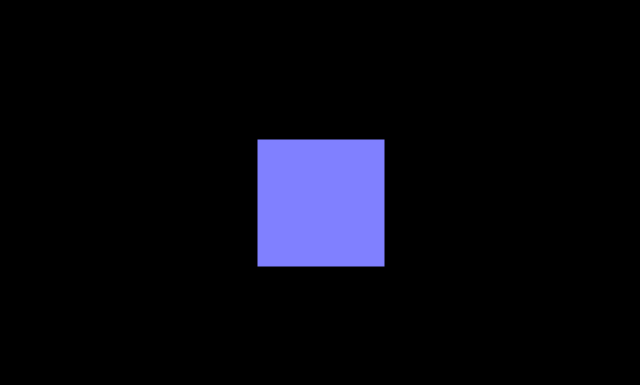
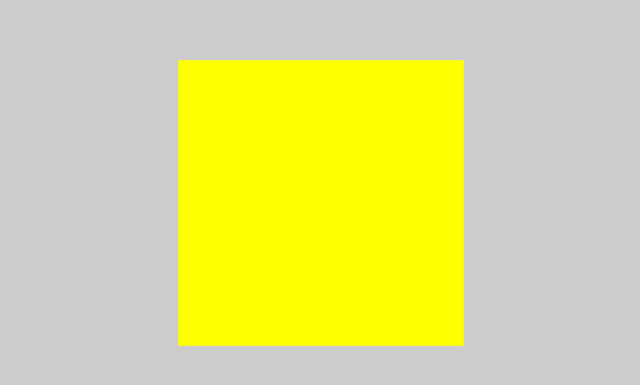
Before and after one commit to kowalsking/Portfolio, a website built with Parcel: page index.html in a window 1280 px wide. Shown: the part 197-582 px from the top of the page, without its empty margins (319-959 px from the left). Built offline with nearby package versions, Linux system fonts and the light colour scheme.

Commit message:
Oh my, this is my first shaders!!

```diff
--- a/app.js
+++ b/app.js
@@ -1,5 +1,7 @@
 import * as THREE from 'three'
 import { OrbitControls } from 'three/examples/jsm/controls/OrbitControls.js'
+import fragment from './shaders/fragment.glsl'
+import vertex from './shaders/vertex.glsl'
 
 export default class Sketch {
   constructor (options) {
@@ -12,7 +14,7 @@ export default class Sketch {
 
     this.scene = new THREE.Scene()
 
-    this.renderer = new THREE.WebGLRenderer({ antialias: true })
+    this.renderer = new THREE.WebGLRenderer({ antialias: true, alpha: true })
     this.renderer.setPixelRatio(window.devicePixelRatio)
     this.renderer.setSize(this.width, this.height)
     this.container.append(this.renderer.domElement)
@@ -36,8 +38,18 @@ export default class Sketch {
   }
 
   addObjects () {
-    this.geometry = new THREE.BoxGeometry(0.2, 0.2, 0.2)
-    this.material = new THREE.MeshNormalMaterial()
+    // this.geometry = new THREE.BoxGeometry(0.2, 0.2, 0.2)
+    this.geometry = new THREE.PlaneBufferGeometry(0.5, 0.5)
+    // this.material = new THREE.MeshNormalMaterial()
+
+    this.material = new THREE.ShaderMaterial({
+      uniforms: {
+        time: { value: 1.0 },
+        resolution: { value: new THREE.Vector2() }
+      },
+      vetrexShader: vertex,
+      fragmentShader: fragment
+    })
 
     this.mesh = new THREE.Mesh(this.geometry, this.material)
     this.scene.add(this.mesh)
--- a/index.html
+++ b/index.html
@@ -18,7 +18,7 @@
     #container {
       height: 100vh;
       width: 100vw;
-      background-color: #000;
+      background-color: #ccc;
     }
   </style>
 </head>
--- a/package.json
+++ b/package.json
@@ -4,7 +4,7 @@
   "description": "",
   "main": "index.js",
   "scripts": {
-    "test": "echo \"Error: no test specified\" && exit 1"
+    "dev": "parcel index.html"
   },
   "repository": {
     "type": "git",
@@ -17,6 +17,10 @@
   },
   "homepage": "https://github.com/kowalsking/Portfolio#readme",
   "dependencies": {
+    "parcel": "^2.0.0-rc.0",
     "three": "^0.132.2"
+  },
+  "devDependencies": {
+    "@parcel/transformer-glsl": "^2.0.0-rc.0"
   }
 }
--- /dev/null
+++ b/shaders/fragment.glsl
@@ -0,0 +1,3 @@
+void main () {
+  gl_FragColor = vec4(1., 1., 0., 1.);
+}
--- /dev/null
+++ b/shaders/vertex.glsl
@@ -0,0 +1,3 @@
+void main() {
+  gl_Position = projectionMatrix * modelViewMatrix * vec4(position, 1.0);
+}
```
Also changed, not shown: 1 other file.
